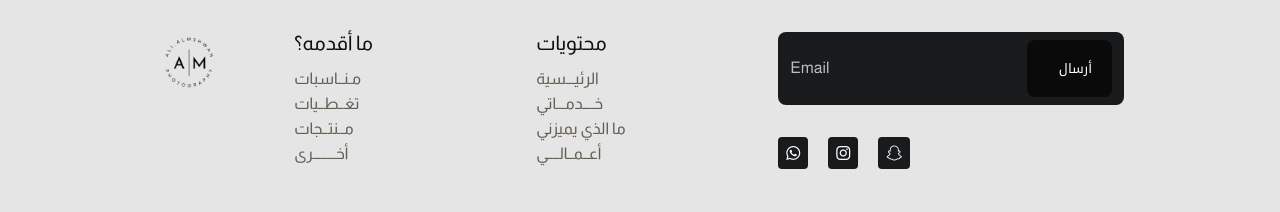
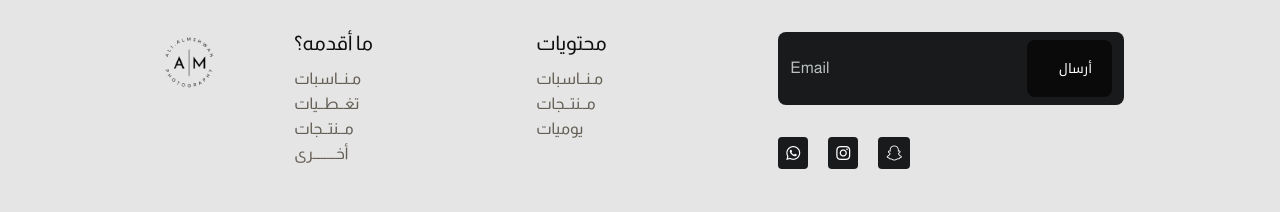
Before and after one commit to alialmshwah/home, a plain HTML site: page Home/Products.html in a window 1280 px wide. Shown: the part 1005-1217 px from the top of the page. Drawn offline with nearby package versions, Linux system fonts and the light colour scheme; some icons are missing; a web font is replaced by a local one.

Commit message:
Products.html

```diff
--- a/Home/Products.html
+++ b/Home/Products.html
@@ -112,19 +112,16 @@
                 <div class="footer__content">
                     <h3 class="footer__title">محتويات</h3>
 
-                    <ul class="footer__links">
+                        <ul class="footer__links">
+                        <li>
+                            <a href="Youroccasions.html" class="footer__link">مـنــاسبات</a>
+                        </li>
 
                         <li>
-                            <a href="index.html#home" class="footer__link">الرئيـــسية</a>
+                            <a href="Products.html" class="footer__link">مــنتــجات</a>
                         </li>
                         <li>
-                            <a href="index.html#specs" class="footer__link">خــــدمـــاتي</a>
-                        </li>
-                        <li>
-                            <a href="index.html#case" class="footer__link"> ما الذي يميزني</a>
-                        </li>
-                        <li>
-                            <a href="index.html#products" class="footer__link">أعــمــالــــي</a>
+                            <a href="memoirs.html" class="footer__link">يوميات</a>
                         </li>
                     </ul>
                 </div>
```
